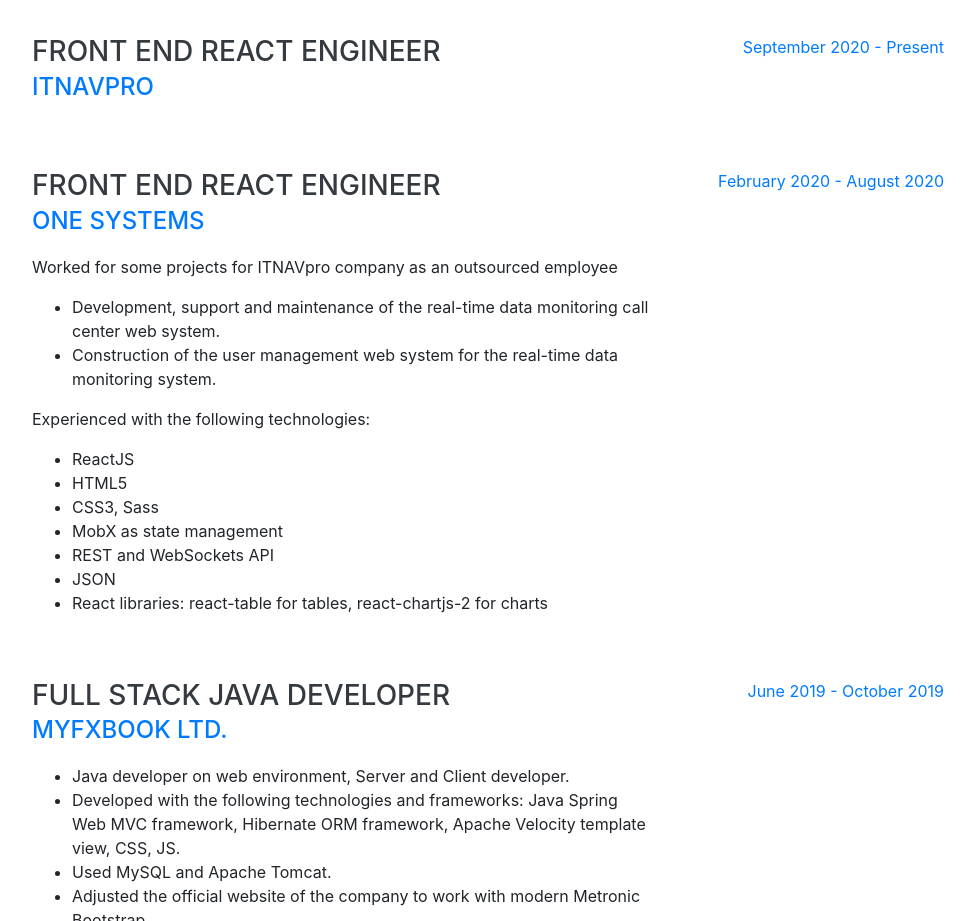
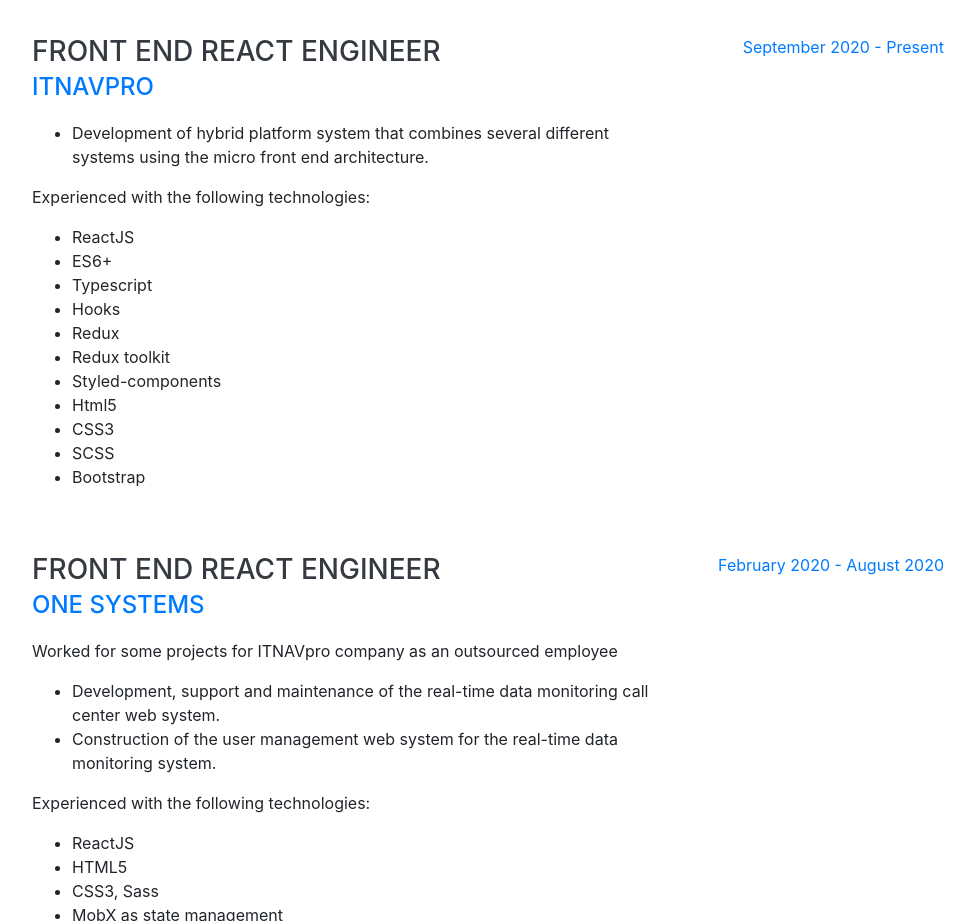
Before and after one commit to dimakol/dimakol.github.io, a website with bundled scripts: page index.html in a window 1280 px wide. Shown: the part 900-1821 px from the top of the page, without its empty margins (288-1263 px from the left). Built offline with nearby package versions, Linux system fonts and the light colour scheme; a web font is replaced by a local one.

Commit message:
feat(index.html): add current experience - add current experience details to experience section

```diff
--- a/index.html
+++ b/index.html
@@ -157,6 +157,47 @@
               <div class="subheading mb-3">
                 <a href="https://itnavpro.com" target="_blank">ITNAVpro</a>
               </div>
+              <ul>
+                <li>
+                  Development of hybrid platform system that combines several different systems using the micro front end architecture.
+                </li>
+              </ul>
+              <p>Experienced with the following technologies:</p>
+              <ul>
+                <li>
+                  ReactJS
+                </li>
+                <li>
+                  ES6+
+                </li>
+                <li>
+                  Typescript
+                </li>
+                <li>
+                  Hooks
+                </li>
+                <li>
+                  Redux
+                </li>
+                <li>
+                  Redux toolkit
+                </li>
+                <li>
+                  Styled-components
+                </li>
+                <li>
+                  Html5
+                </li>
+                <li>
+                  CSS3
+                </li>
+                <li>
+                  SCSS
+                </li>
+                <li>
+                  Bootstrap
+                </li>
+              </ul>
             </div>
             <div class="resume-date text-md-right">
               <span class="text-primary">September 2020 - Present</span>
```
